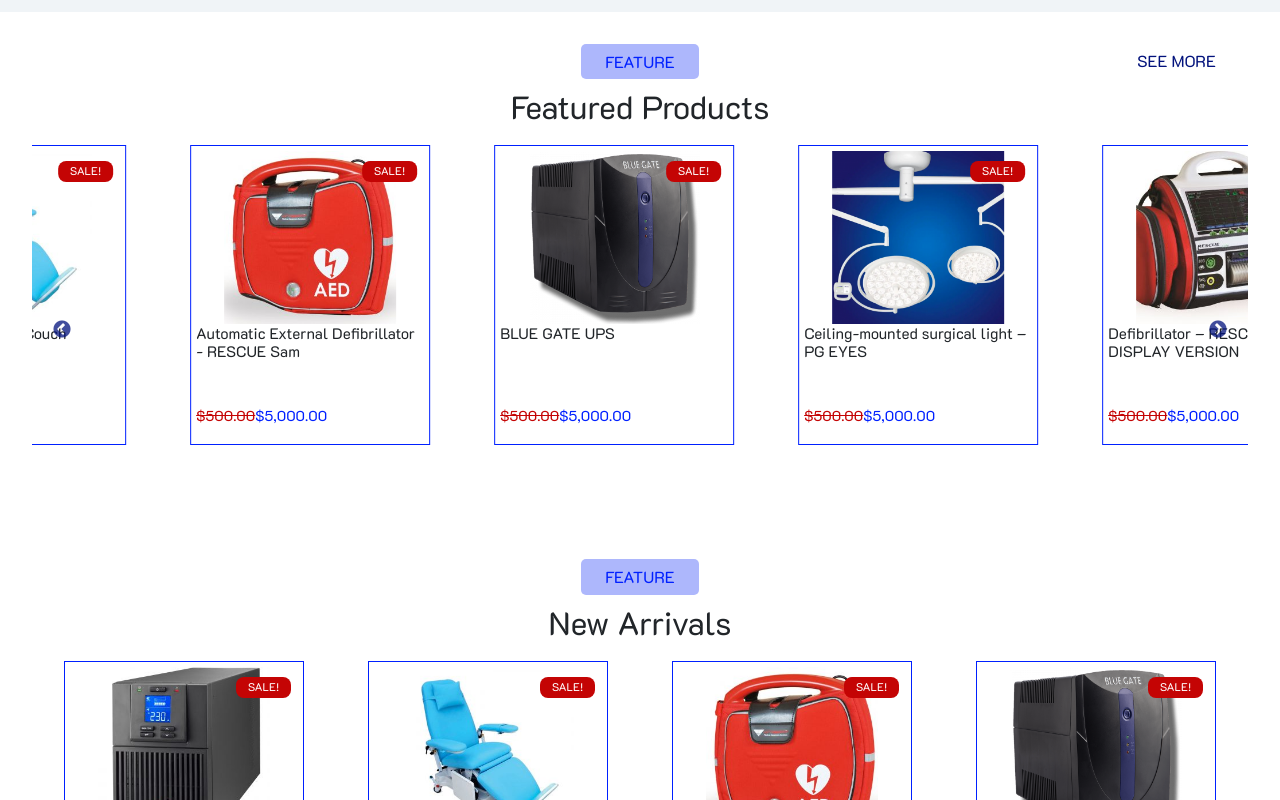
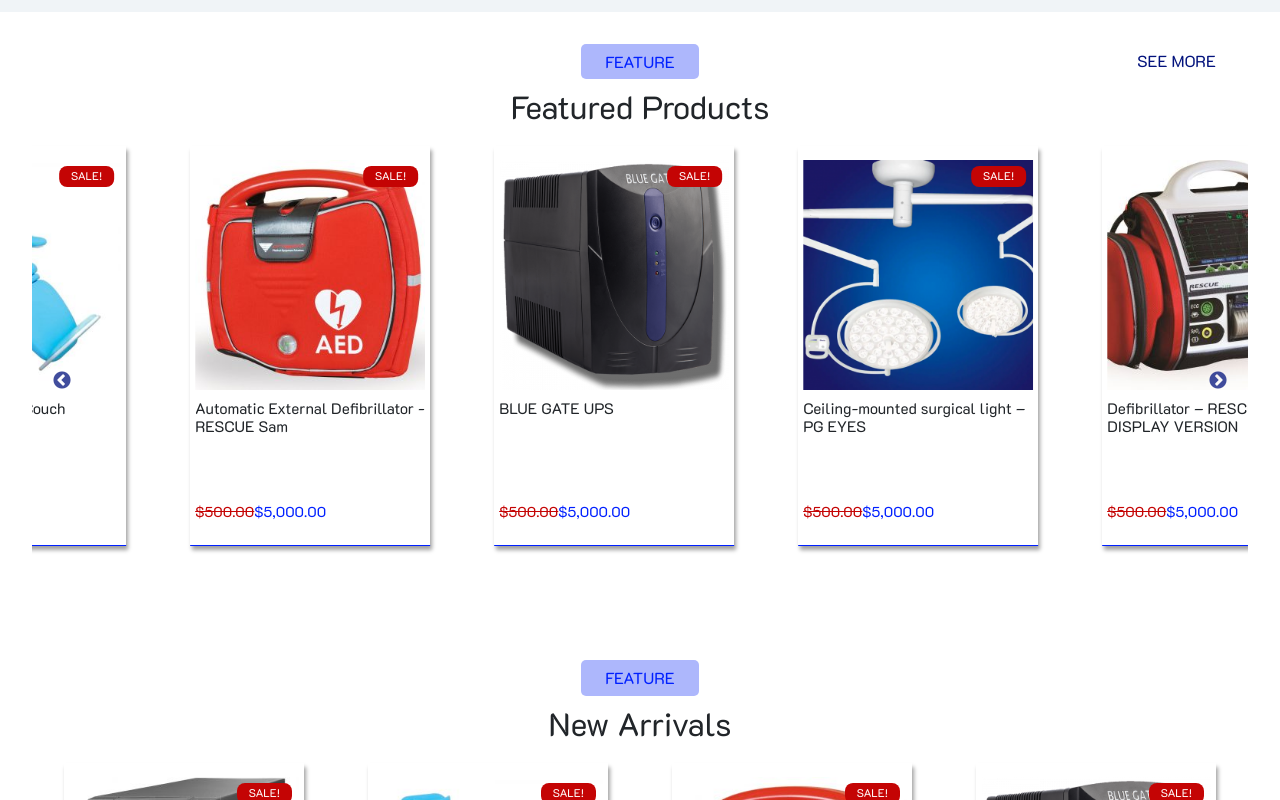
Before and after one commit to Gbengashowunmi/medpaui, a React (Create React App) app: page / in a window 1280 px wide. Shown: the part 2600-3400 px from the top of the page. Built offline with nearby package versions, Linux system fonts and the light colour scheme; a web font is replaced by a local one.

Commit message:
our service component

```diff
--- a/src/Pages/landing.scss
+++ b/src/Pages/landing.scss
@@ -256,9 +256,9 @@
   .featured-post,
   .new-arrivals {
     .products-container {
-      // grid-template-columns: 1fr 1fr;
-      // column-gap: 0.6rem;
-      // row-gap: 2rem;
+      grid-template-columns: 1fr 1fr;
+      column-gap: 0.6rem;
+      row-gap: 2rem;
     }
   }
 }
--- a/src/Pages/service/Service.js
+++ b/src/Pages/service/Service.js
@@ -23,14 +23,14 @@
             data-aos-mirror="true"
             data-aos-once="false"
           >
-            <h2>About Us</h2>
+            <h2>Our Service</h2>
             <p>
               <MdOutlineHome />
               <NavLink to="/">
                 <span>HOME</span>
               </NavLink>{" "}
               <FaChevronRight />
-              <span className="active">ABOUT US</span>
+              <span className="active">OOU SERVICE</span>
             </p>
           </div>
         </div>
--- a/src/component/productCard/ProductCard.js
+++ b/src/component/productCard/ProductCard.js
@@ -11,11 +11,11 @@
           <img src={image} alt="product-pics" />
 
 
+          <div className="add-to-cart">
     <Link to="/details">
-          <div className="add-to-cart">
             <p>Read More</p>
+          </Link>
           </div>
-          </Link>
         </div>
         <div className="caption">
           <h5 className="product-name">{productName}</h5>
--- a/src/component/productCard/productCard.scss
+++ b/src/component/productCard/productCard.scss
@@ -1,13 +1,14 @@
 .product-container {
   width: 100%;
-  height: 300px;
+  height: 400px;
   display: flex;
   flex-direction: column;
   align-items: center;
   position: relative;
-  border: 1px solid var(--clr-primary);
+  // border: 1px solid var(--clr-primary);
   border-bottom: 1px solid var(--clr-primary);
   padding: 5px;
+  box-shadow: 2px 4px 4px var(--clr-border-shadow);
   .sale {
     p {
       background-color: var(--clr-reddish-brown);
@@ -26,7 +27,7 @@
   .image {
     // border: 2px solid red;
     width: 100%;
-    height: 60%;
+    height: 70%;
     cursor: pointer;
     position: relative;
     img {
```
